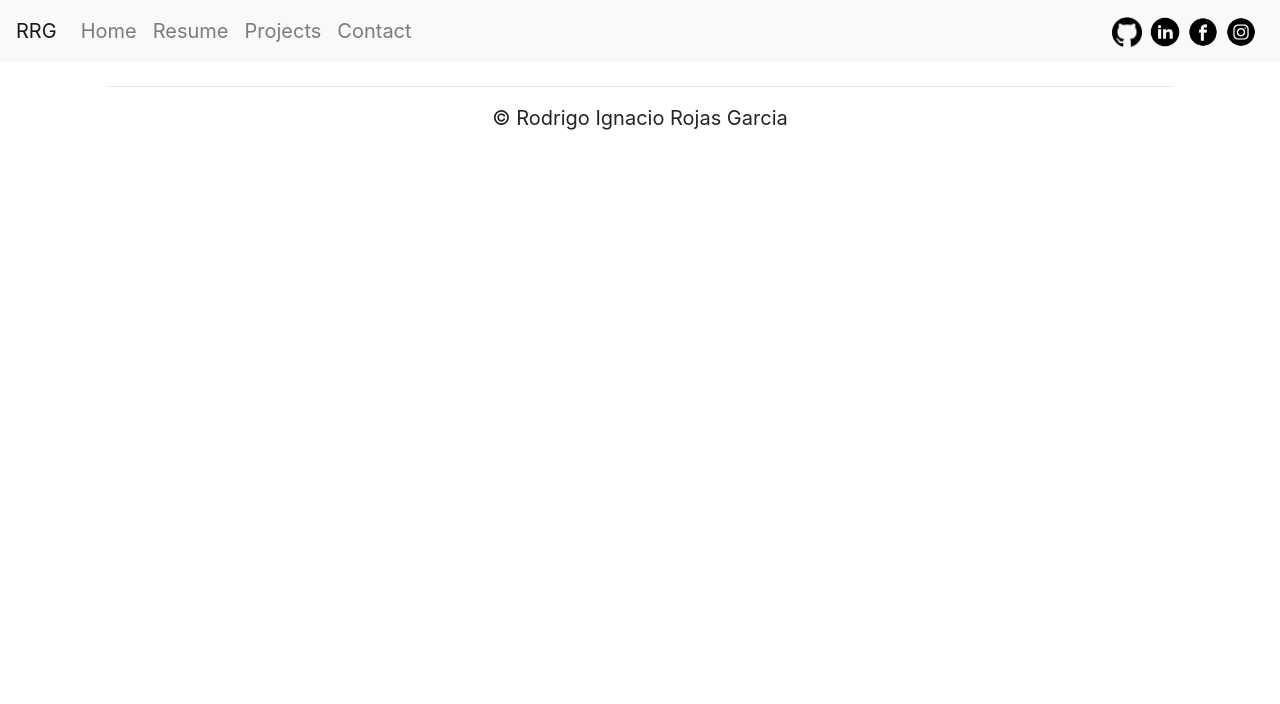
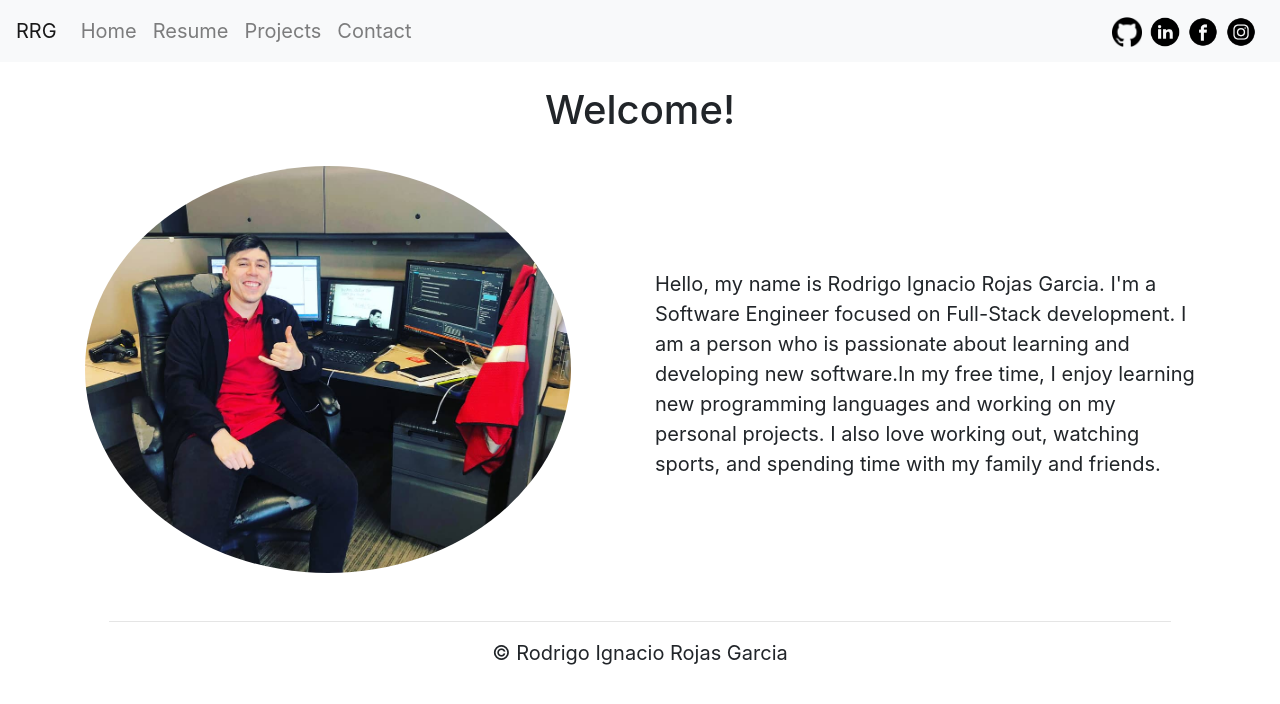
Before and after one commit to RorroRojas3/rorrorojas3.github.io, a React (Create React App) app: page / in a window 1280 px wide. Shown: the top 704 px of the page. Built offline with nearby package versions, Linux system fonts and the light colour scheme.

Commit message:
basename

```diff
--- a/src/App.js
+++ b/src/App.js
@@ -11,10 +11,10 @@ import Layout from "./components/Layout";
 
 function App() {
   return (
-    <BrowserRouter>
+    <BrowserRouter basename={process.env.PUBLIC_URL}>
       <Switch>
         <Layout>
-          <Route path="/my-website" exact component={Home}></Route>
+          <Route path="/" exact component={Home}></Route>
           <Route path="/resume" exact component={Resume}></Route>
           <Route path="/about" exact component={Contact}></Route>
           <Route path="/projects" exact component={Projects}></Route>
```
